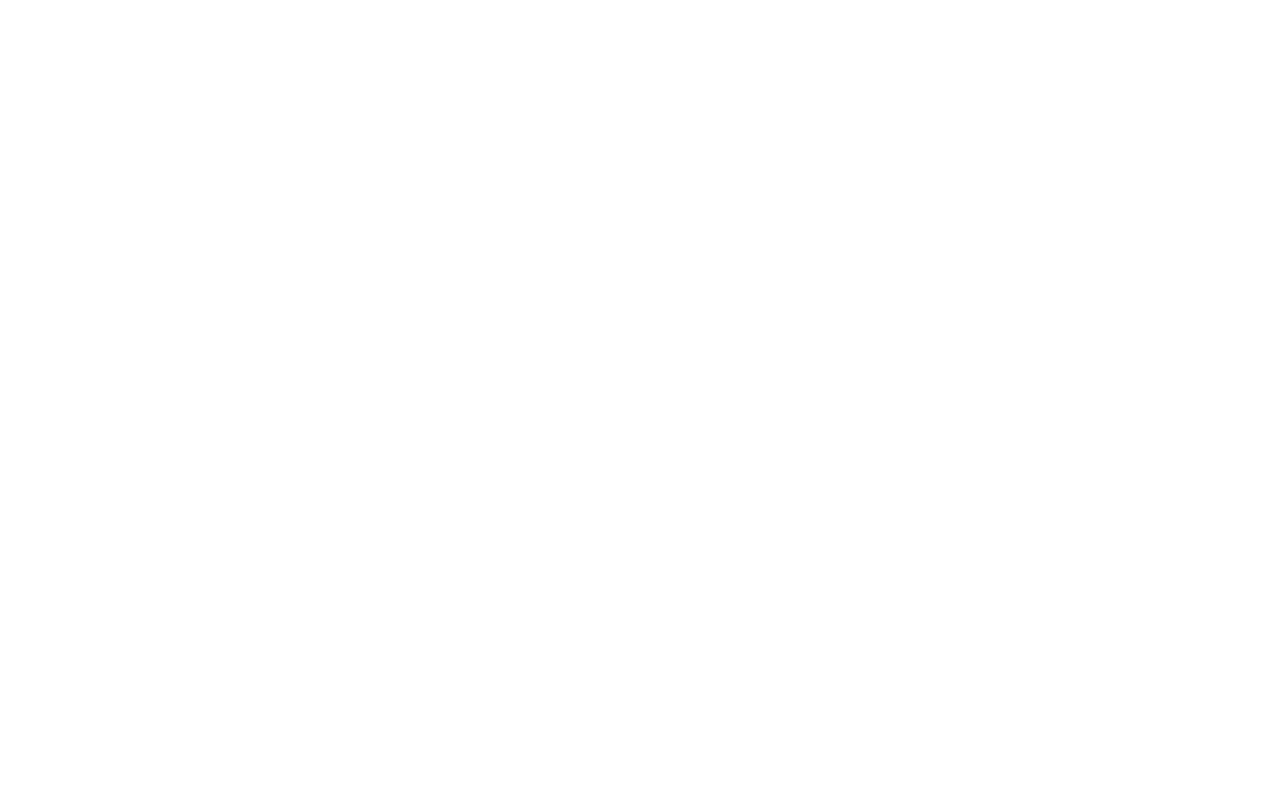
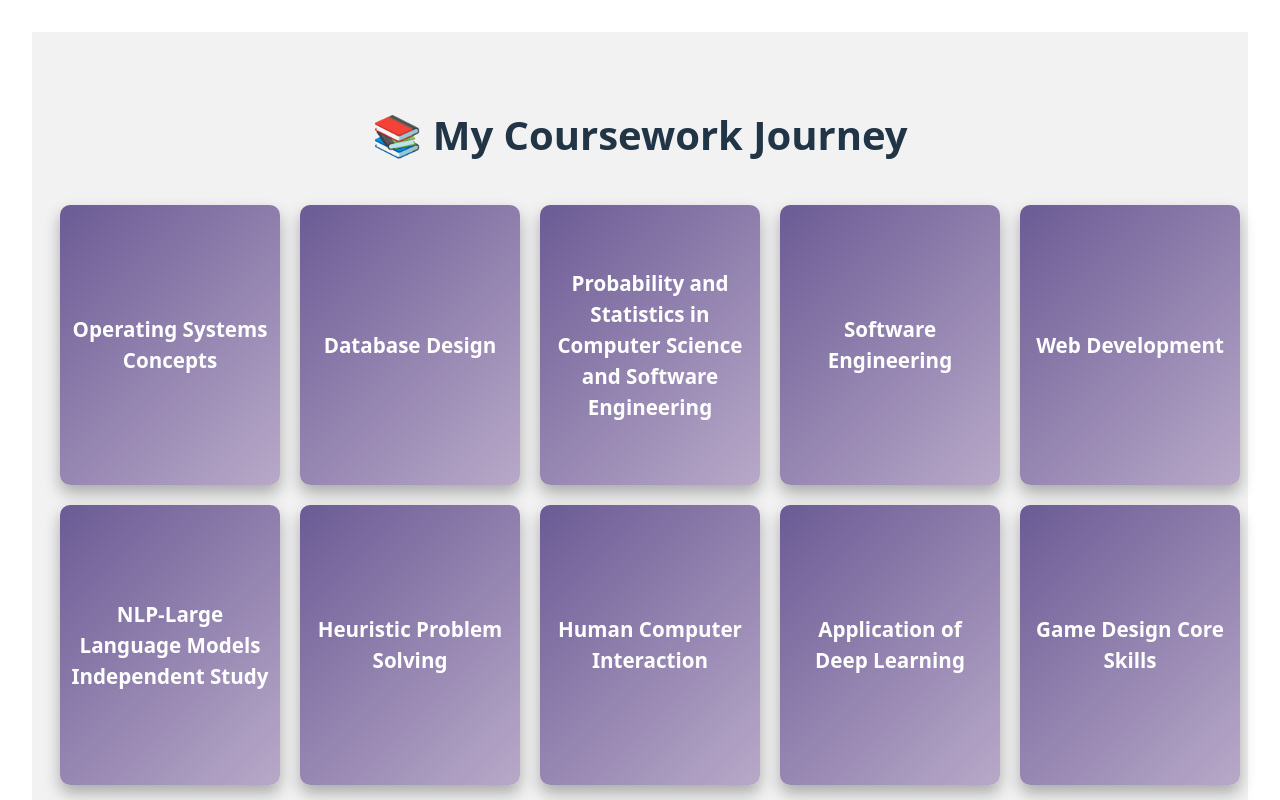
Before and after one commit to Kavyan17/MyPortfolio, a React (Vite) app in the folder my-app/: page /coursework in a window 1280 px wide. Before the commit this address had no page. Shown: the top 800 px of the page. Built offline with nearby package versions, Linux system fonts and the light colour scheme.

Commit message:
Added CourseWork

```diff
--- a/my-app/src/App.jsx
+++ b/my-app/src/App.jsx
@@ -2,6 +2,7 @@ import { BrowserRouter as Router, Routes, Route, Link } from 'react-router-dom';
 import './App.css';
 import Education from './components/Education/Education.jsx';
 import WorkExp from './components/WorkExperience/WorkExp.jsx';
+import CourseWork from './components/CourseWork/CourseWork.jsx';
 
 function Home() {
   return (
@@ -9,6 +10,7 @@ function Home() {
       <h1>Welcome to My Portfolio</h1>
       <Link to="/education" className="nav-link">Go to Education</Link>
       <Link to="/workexp" className="nav-link">Go to Work Exp</Link>
+      <Link to="/coursework" className="nav-link">Go to CourseWork</Link>
     </div>
   );
 }
@@ -20,6 +22,7 @@ function App() {
         <Route path="/" element={<Home />} />
         <Route path="/education" element={<Education />} />
         <Route path="/workexp" element={<WorkExp />} />
+        <Route path="/coursework" element={<CourseWork />} />
       </Routes>
     </Router>
   );
--- /dev/null
+++ b/my-app/src/components/CourseWork/CourseWork.jsx
@@ -0,0 +1,30 @@
+import React from 'react';
+import courseData from '../../data/CourseWork.json';
+import '../../styles/Coursework.css';
+
+const Coursework = () => {
+  return (
+    <div className="course-container">
+      <h2 className="course-title">📚 My Coursework Journey</h2>
+      <div className="bookshelf">
+        {courseData.map(course => (
+          <div key={course.id} className="book">
+            <div className="book-cover">
+              <h3>{course.title}</h3>
+            </div>
+            <div className="book-content">
+              <p><strong>Course:</strong> {course.course_no}</p>
+              {/* <p><strong>Semester:</strong> {course.semester}</p> */}
+              <p><strong>University:</strong> {course.assosciated_with}</p>
+              {/* <p><strong>Topics:</strong> {course.topics.join(', ')}</p>
+              <p><strong>Mini-project:</strong> {course.mini_project}</p> */}
+              <p><strong>Grade:</strong> {course.grade}</p>
+            </div>
+          </div>
+        ))}
+      </div>
+    </div>
+  );
+};
+
+export default Coursework;
--- /dev/null
+++ b/my-app/src/styles/CourseWork.css
@@ -0,0 +1,66 @@
+.course-container {
+    padding: 40px 20px;
+    background: #f2f2f2;
+    min-height: 100vh;
+    text-align: center;
+  }
+
+  .course-title {
+    font-size: 2.5rem;
+    margin-bottom: 40px;
+  }
+
+  .bookshelf {
+    display: flex;
+    flex-wrap: wrap;
+    justify-content: center;
+    gap: 40px;
+  }
+
+  .book {
+    width: 200px;
+    height: 260px;
+    perspective: 1000px;
+    position: relative;
+  }
+
+  .book-cover,
+  .book-content {
+    width: 100%;
+    height: 100%;
+    position: absolute;
+    backface-visibility: hidden;
+    border-radius: 10px;
+    transition: transform 0.8s;
+    box-shadow: 0 8px 16px rgba(0,0,0,0.3);
+  }
+
+  .book-cover {
+    background: linear-gradient(135deg, #6b5b95, #b8a9c9);
+    color: white;
+    display: flex;
+    justify-content: center;
+    align-items: center;
+    padding: 10px;
+    transform: rotateY(0deg);
+    font-size: 1.1rem;
+    text-align: center;
+  }
+
+  .book-content {
+    background: white;
+    color: #333;
+    transform: rotateY(180deg);
+    padding: 20px;
+    overflow-y: auto;
+    font-size: 0.9rem;
+    line-height: 1.4;
+  }
+
+  .book:hover .book-cover {
+    transform: rotateY(-180deg);
+  }
+
+  .book:hover .book-content {
+    transform: rotateY(0deg);
+  }
```
